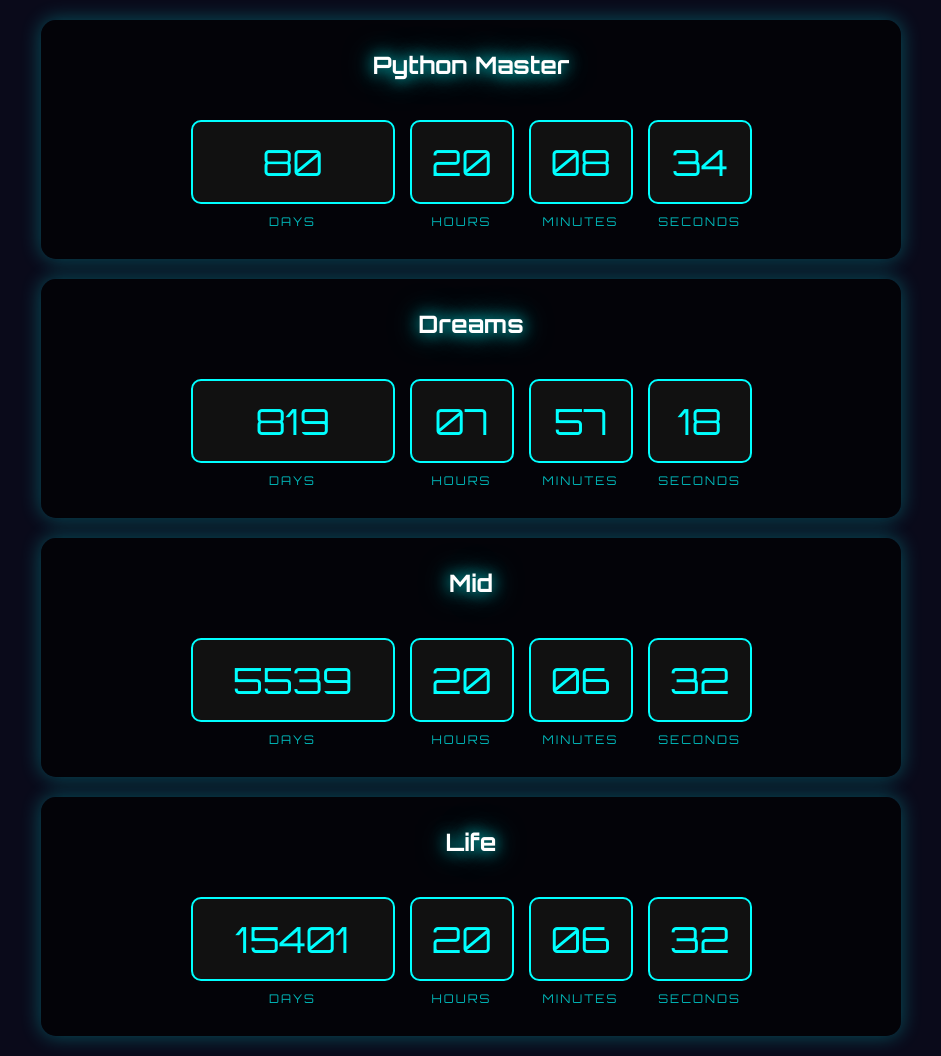
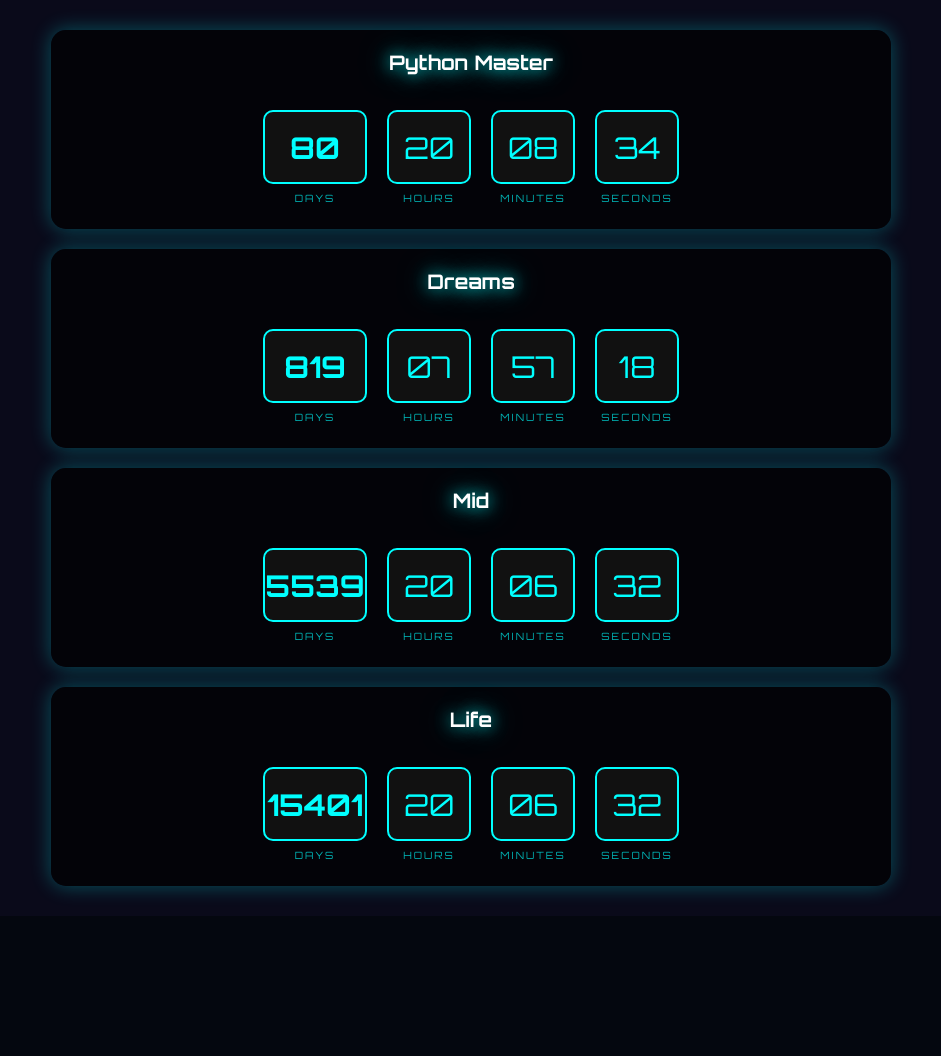
Before and after one commit to sparklingp8/wapcalories, a Django app: page /time/age in a window 1280 px wide. Shown: the whole page, without its empty margins (169-1110 px from the left). After the commit the page ends 903 px from the top, so only its background shows below. Run offline with Django 4.2, Linux system fonts and the light colour scheme.

Commit message:
more beautiful

```diff
--- a/timeCounter/templates/timeCounter/time.html
+++ b/timeCounter/templates/timeCounter/time.html
@@ -1,56 +1,60 @@
 <!DOCTYPE html>
 <html lang="en">
+
 <head>
     <meta charset="UTF-8">
     <meta name="viewport" content="width=device-width, initial-scale=1.0">
     <title>Countdown Timers</title>
     <style>
-        @import url('https://fonts.googleapis.com/css2?family=Orbitron:wght@400;700&display=swap');
-        body {
+       @import url('https://fonts.googleapis.com/css2?family=Orbitron:wght@400;700&display=swap');
+
+body {
     font-family: 'Orbitron', sans-serif;
     background-color: #0a0a1a;
     display: flex;
-    flex-direction: column; /* Stack countdown containers vertically */
+    flex-direction: column;
     align-items: center;
     min-height: 100vh;
     margin: 0;
     color: #fff;
     text-align: center;
-    padding: 20px;
-    gap: 20px; /* Space between countdown containers */
+    padding: 30px;
+    gap: 20px;
+
 }
 
 .countdown-container {
     background-color: rgba(0,0,0,0.7);
     border-radius: 15px;
     box-shadow: 0 0 20px rgba(0, 255, 255, 0.3);
-    padding: 30px;
-    width: 100%; /* Stretch to fill screen width */
-    max-width: 800px; /* Restrict width for larger screens */
-    margin: 0 auto; /* Center horizontally */
-    display: flex; /* Align content inside in a row */
-    flex-wrap: wrap; /* Ensure responsive wrapping on smaller screens */
-    gap: 20px; /* Space between elements */
-    justify-content: space-evenly; /* Distribute items evenly */
-    align-items: center; /* Center items vertically */
-    min-width: 550px;
+    padding: 20px;
+    width: 98%; /* Responsive width */
+    max-width: 800px;
+
+    display: flex;
+    flex-wrap: wrap;
+    gap: 15px;
+    justify-content: space-evenly;
+    align-items: center;
 }
 
 .countdown-grid {
     display: flex;
-    gap: 15px; /* Space between timer segments */
-    justify-content: center; /* Center timer segments horizontally */
+    gap: 10px;
+    justify-content: center;
+    flex-wrap: wrap; /* Allow wrapping on smaller screens */
 }
 
 .timer-segment {
     display: flex;
     flex-direction: column;
     align-items: center;
+    margin: 5px;
 }
 
 .timer-card {
-    width: 100px; /* Fixed width for consistency */
-    height: 80px;
+    width: 80px; /* Reduced width for better responsiveness */
+    height: 70px;
     background-color: #111;
     border: 2px solid #00ffff;
     border-radius: 10px;
@@ -60,9 +64,21 @@
     position: relative;
     overflow: hidden;
 }
-
+.timer-card-days {
+    width: 100px; /* Reduced width for better responsiveness */
+    height: 70px;
+    background-color: #111;
+    border: 2px solid #00ffff;
+    border-radius: 10px;
+    display: flex;
+    justify-content: center;
+    align-items: center;
+    position: relative;
+    overflow: hidden;
+    font-weight: bold;
+}
 .timer-value {
-    font-size: 36px;
+    font-size: 30px; /* Slightly smaller font */
     color: #00ffff;
     position: absolute;
     transition: transform 1s ease;
@@ -72,32 +88,90 @@
     color: #00ffff;
     text-transform: uppercase;
     letter-spacing: 2px;
-    margin-top: 10px;
+    margin-top: 8px;
     opacity: 0.7;
-    font-size: 12px;
+    font-size: 10px;
 }
 
 .event-title {
-    color: #ffffff; /* White text */
-    font-size: 24px; /* Slightly larger font size for better readability */
-    font-weight: bold; /* Make the text bold */
-    text-shadow: 0 0 15px rgba(0, 255, 255, 0.8), 0 0 30px rgba(0, 255, 255, 0.6); /* Enhanced glow effect */
-    flex: 1 0 100%; /* Take full width in a new row */
+    color: #ffffff;
+    font-size: 20px;
+    font-weight: bold;
+    text-shadow: 0 0 15px rgba(0, 255, 255, 0.8), 0 0 30px rgba(0, 255, 255, 0.6);
+    flex: 1 0 100%;
     text-align: center;
-    margin-bottom: 20px; /* Space below the event title */
+    margin-bottom: 15px;
 }
 
 .times-up {
     display: none;
     color: #ff5e5e;
     font-size: 16px;
-    flex: 1 0 100%; /* Take full width in a new row */
+    flex: 1 0 100%;
     text-align: center;
 }
 
+/* Media Queries for Enhanced Responsiveness */
+@media screen and (max-width: 600px) {
+    .countdown-container {
+        width: 98%;
+        padding: 10px;
+        gap: 10px;
+    }
 
+    .timer-card {
+        width: 60px;
+        height: 55px;
+    }
+    .timer-card-days {
+        width: 70px;
+        height: 55px;
+    }
+
+    .timer-value {
+        font-size: 24px;
+    }
+
+    .timer-label {
+        font-size: 8px;
+        margin-top: 5px;
+    }
+
+    .event-title {
+        font-size: 16px;
+    }
+}
+
+@media screen and (max-width: 400px) {
+    .countdown-container {
+        width: 98%;
+        padding: 10px;
+    }
+
+    .timer-card {
+        width: 50px;
+        height: 45px;
+    }
+     .timer-card-days {
+        width: 69px;
+        height: 45px;
+    }
+
+    .timer-value {
+        font-size: 20px;
+    }
+
+    .timer-label {
+        font-size: 6px;
+    }
+
+    .event-title {
+        font-size: 14px;
+    }
+}
     </style>
 </head>
+
 <body>
     <!-- JSON Data for timers -->
     <script id="timers-data" type="application/json">{{ timers_json | safe }}</script>
@@ -105,10 +179,10 @@
     {% for timer in timers %}
     <div class="countdown-container">
         <div class="event-title">{{ timer.event_name }}</div>
-        <div id="countdown-{{ forloop.counter }}" class="countdown-grid" >
-            <div class="timer-segment" >
-                <div id="days-{{ forloop.counter }}" class="timer-card" style="width: 200px;" >
-                    <div class="timer-value" style="padding: 100px;">00</div>
+        <div id="countdown-{{ forloop.counter }}" class="countdown-grid">
+            <div class="timer-segment">
+                <div id="days-{{ forloop.counter }}" class="timer-card-days">
+                    <div class="timer-value">00</div>
                 </div>
                 <div class="timer-label">Days</div>
             </div>
@@ -203,5 +277,7 @@
             });
         });
     </script>
+
 </body>
+
 </html>
```
